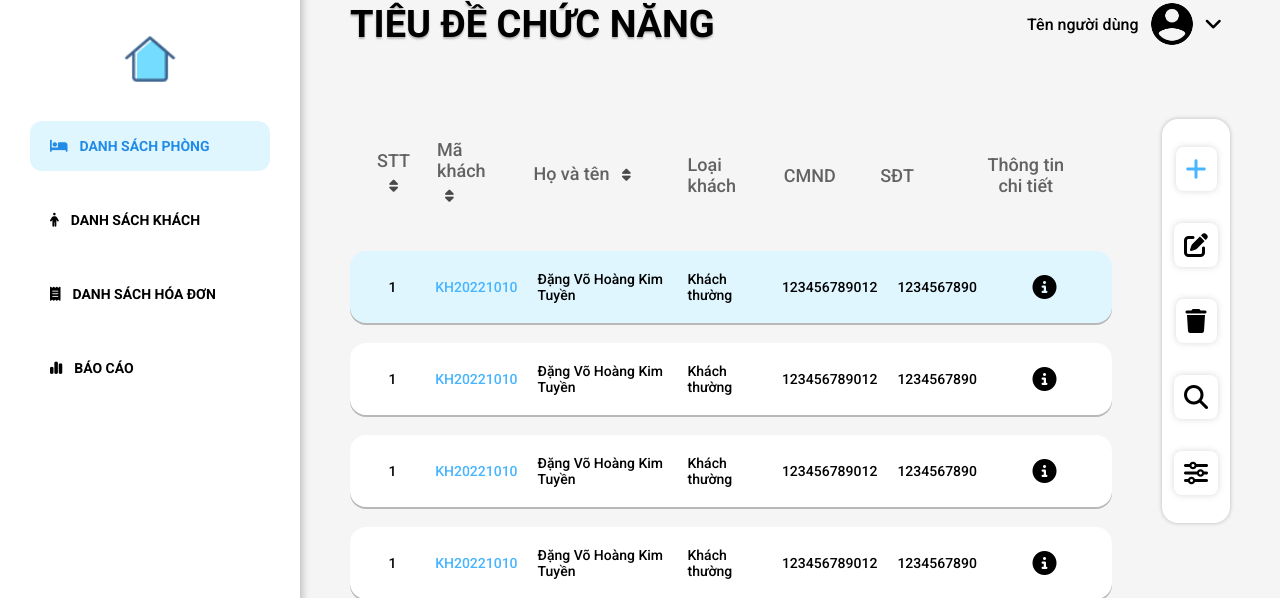
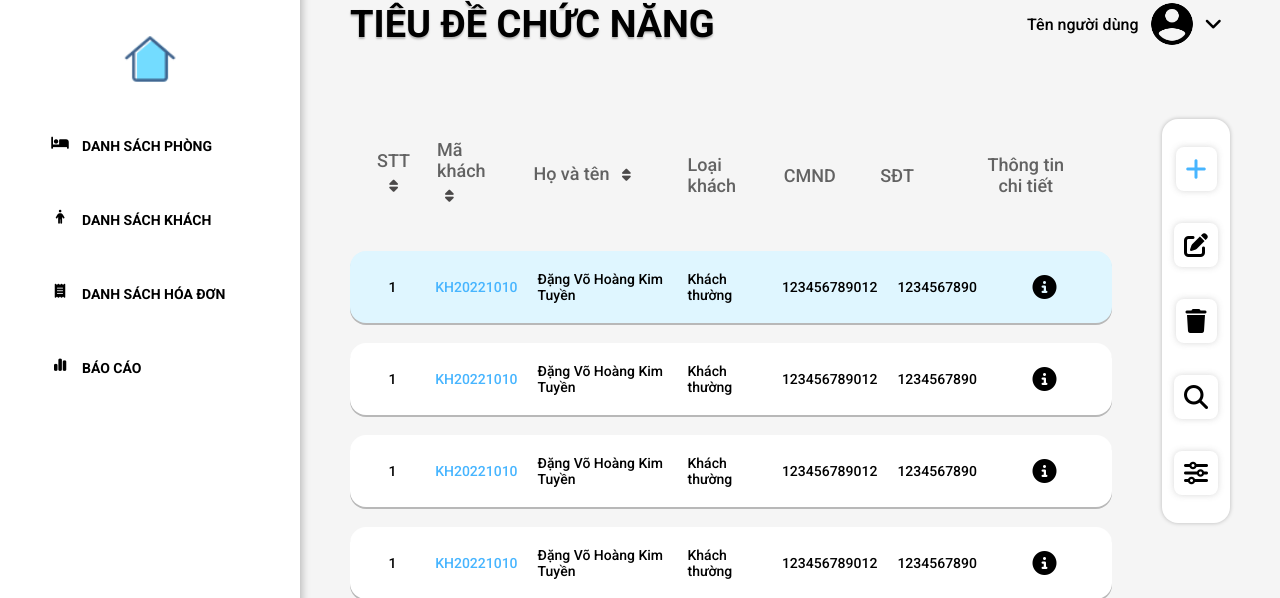
Before and after one commit to nmcnpm-20-4-group09/Hotel-Management, a PHP site: page / in a window 1280 px wide. Shown: the part 21-619 px from the top of the page. Run offline with PHP 8.4, Linux system fonts and the light colour scheme; some libraries are stand-ins or nearby versions.

Commit message:
feat: triển khai tính năng tự mở rộng và thu nhỏ của sidebar

```diff
--- a/UI/css/base.css
+++ b/UI/css/base.css
@@ -41,7 +41,9 @@ html {
   padding: 50px 0;
   background-color: #fff;
   box-shadow: 2px 0px 8px rgba(0, 0, 0, 0.25);
-  width: 300px;
+  transition: width 0.5s ease;
+  overflow: hidden;
+  width: 100px;
   height: 100%;
   display: flex;
   flex-direction: column;
@@ -53,32 +55,39 @@ html {
   width: 60px;
   height: 60px;
 }
+.sidebar .sidebar-buttons {
+  flex: 1;
+  display: flex;
+  flex-direction: column;
+  justify-content: flex-start;
+  align-items: center;
+}
 .sidebar .sidebar-buttons li {
   margin-bottom: 24px;
-  width: 240px;
+  width: 40px;
   height: 50px;
   font-size: 1.4rem;
   font-weight: 700;
-  display: flex;
-  flex-direction: row;
-  justify-content: flex-start;
-  align-items: center;
 }
 .sidebar .sidebar-buttons li a {
   flex: 1;
   height: 100%;
-  padding-left: 20px;
   border-radius: 12px;
   text-transform: uppercase;
   text-decoration: none;
   color: #000;
   display: flex;
   flex-direction: row;
-  justify-content: flex-start;
+  justify-content: center;
   align-items: center;
 }
 .sidebar .sidebar-buttons li i {
-  margin-right: 12px;
+  width: 20px;
+  height: 20px;
+  text-align: center;
+}
+.sidebar .sidebar-buttons li span {
+  display: none;
 }
 .sidebar .sidebar-buttons li:hover a {
   cursor: pointer;
@@ -89,6 +98,22 @@ html {
 .sidebar .sidebar-buttons li.actived a {
   color: #228be6;
   background-color: #dff6ff;
+}
+.sidebar.actived, .sidebar:hover {
+  width: 300px;
+}
+.sidebar.actived .sidebar-buttons li, .sidebar:hover .sidebar-buttons li {
+  width: 240px;
+}
+.sidebar.actived .sidebar-buttons li a, .sidebar:hover .sidebar-buttons li a {
+  padding-left: 20px;
+  justify-content: flex-start;
+}
+.sidebar.actived .sidebar-buttons li i, .sidebar:hover .sidebar-buttons li i {
+  margin-right: 12px;
+}
+.sidebar.actived .sidebar-buttons li span, .sidebar:hover .sidebar-buttons li span {
+  display: block;
 }
 
 .main {
--- a/UI/css/base.scss
+++ b/UI/css/base.scss
@@ -8,6 +8,18 @@ $secondary-color: #256d85;
 $bg-color: #f5f5f5;
 $fail-color: #f31d1d;
 $success-color: #41ef25;
+
+$container-h: 100vh;
+
+$sidebar-w: 100px;
+$sidebar-button-w: 40px;
+
+$header-h: 50px;
+
+$account-settings-w: 240px;
+
+$scrollbar-width: 17px;
+$table-height: calc(100vh - 250px);
 
 /* Global Mixins */
 @mixin flex($direction, $justify, $align) {
@@ -50,18 +62,21 @@ html {
 }
 
 /* Base Styles */
-$container-h: 100vh;
 .container {
     height: $container-h;
     background-color: $bg-color;
     @include flex(row, center, center);
 }
 
-$sidebar-w: 300px;
+$sidebar-actived-w: 300px;
+$sidebar-button-actived-w: 240px;
+
 .sidebar {
     padding: 50px 0;
     background-color: #fff;
     box-shadow: 2px 0px 8px rgba(0, 0, 0, 0.25);
+    transition: width 0.5s ease;
+    overflow: hidden;
     @include size($sidebar-w, 100%);
     @include flex(column, flex-start, center);
 
@@ -69,26 +84,30 @@ $sidebar-w: 300px;
         margin-bottom: 30px;
         @include size(60px);
     }
-
+    .sidebar-buttons {
+        flex: 1;
+        @include flex(column, flex-start, center);
+    }
     .sidebar-buttons li {
         margin-bottom: 24px;
-        @include size(240px, 50px);
+        @include size($sidebar-button-w, 50px);
         @include font(1.4rem, 700);
-        @include flex(row, flex-start, center);
 
         a {
             flex: 1;
             height: 100%;
-            padding-left: 20px;
             border-radius: 12px;
             text-transform: uppercase;
             text-decoration: none;
             color: #000;
-            @include flex(row, flex-start, center);
+            @include flex(row, center, center);
         }
-
         i {
-            margin-right: 12px;
+            @include size(20px);
+            text-align: center;
+        }
+        span {
+            display: none;
         }
 
         &:hover a {
@@ -103,6 +122,28 @@ $sidebar-w: 300px;
             background-color: #dff6ff;
         }
     }
+
+    &.actived,
+    &:hover {
+        & {
+            width: $sidebar-actived-w;
+        }
+
+        .sidebar-buttons li {
+            width: $sidebar-button-actived-w;
+
+            a {
+                padding-left: 20px;
+                justify-content: flex-start;
+            }
+            i {
+                margin-right: 12px;
+            }
+            span {
+                display: block;
+            }
+        }
+    }
 }
 
 .main {
@@ -110,7 +151,6 @@ $sidebar-w: 300px;
     height: 100%;
 }
 
-$header-h: 50px;
 .header {
     height: $header-h;
     margin: 20px 50px 70px 50px;
@@ -123,7 +163,6 @@ $header-h: 50px;
     }
 }
 
-$account-settings-w: 240px;
 .account {
     position: relative;
     @include flex(row, space-around, center);
@@ -256,9 +295,6 @@ $account-settings-w: 240px;
     }
 }
 
-$scrollbar-width: 17px;
-$table-height: calc(100vh - 250px);
-
 .table-wrapper {
     flex: 1;
     margin-right: 50px;
--- a/UI/index.html
+++ b/UI/index.html
@@ -3,7 +3,7 @@
     <head>
         <meta charset="UTF-8" />
         <meta name="viewport" content="width=device-width, initial-scale=1.0" />
-        <link rel="icon" href="./assets/icons/ico.png">
+        <link rel="icon" href="./assets/icons/ico.png" />
         <title>Hotel management</title>
 
         <!-- Styles -->
@@ -23,7 +23,7 @@
                     <img src="./assets/icons/home.png" alt="Home page" />
                 </a>
                 <ul class="sidebar-buttons">
-                    <li class="actived">
+                    <li>
                         <a href="#">
                             <i class="fa-solid fa-bed"></i>
                             <span>Danh sách phòng</span>
@@ -60,10 +60,7 @@
                             alt="Profile"
                         />
                         <div class="account-expand-icon">
-                            <i
-                                class="fa-solid fa-angle-down"
-                            >
-                            </i>
+                            <i class="fa-solid fa-angle-down"> </i>
                             <ul class="account-settings">
                                 <li>
                                     <a href="#">
@@ -286,5 +283,24 @@
                 </div>
             </div>
         </div>
+
+        <script>
+            const sidebar = document.querySelector('.sidebar')
+            const sidebarButtons = sidebar.querySelectorAll('li')
+
+            // Xử lý sự kiện click vào nút sidebar
+            function handleSideBarButtons() {
+                sidebarButtons.forEach((button) => {
+                    button.addEventListener('click', () => {
+                        sidebarButtons.forEach((btn) => {
+                            btn.classList.remove('actived')
+                        })
+
+                        button.classList.add('actived')
+                    })
+                })
+            }
+            handleSideBarButtons()
+        </script>
     </body>
 </html>
```
